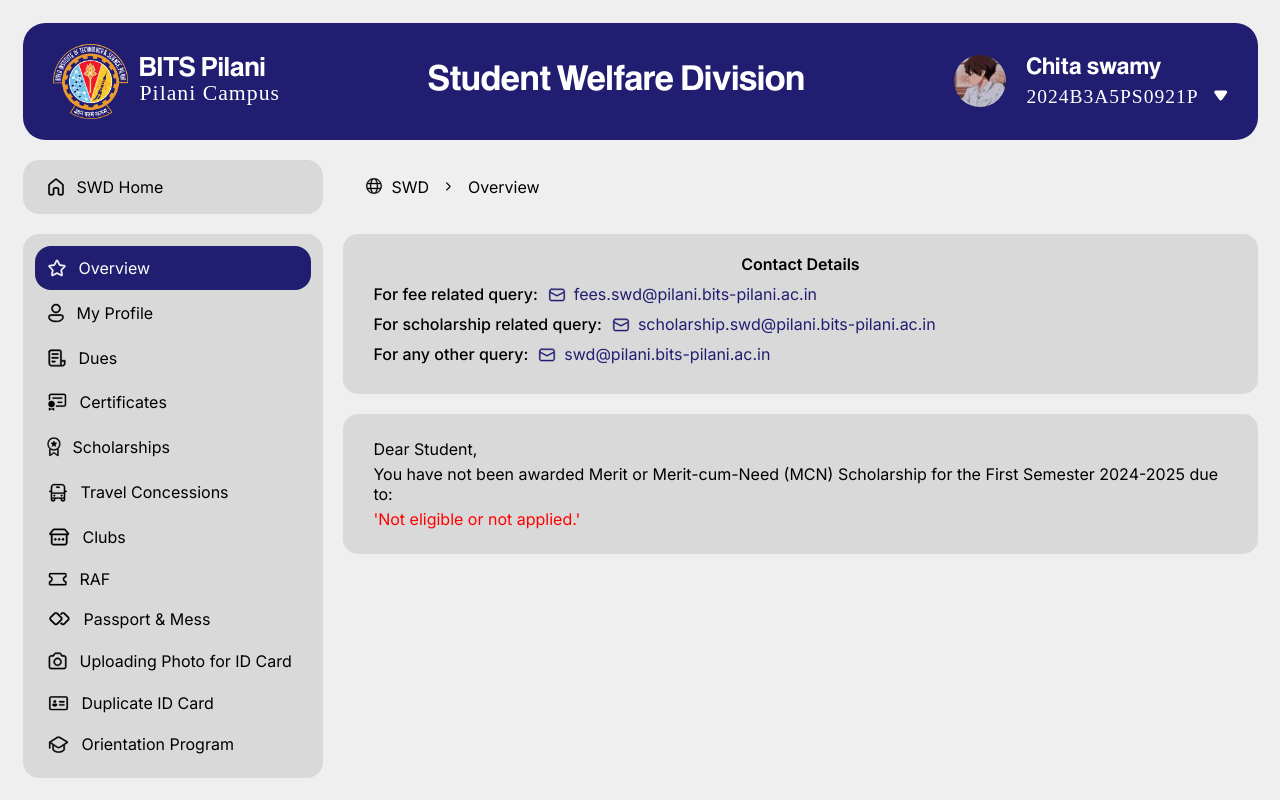
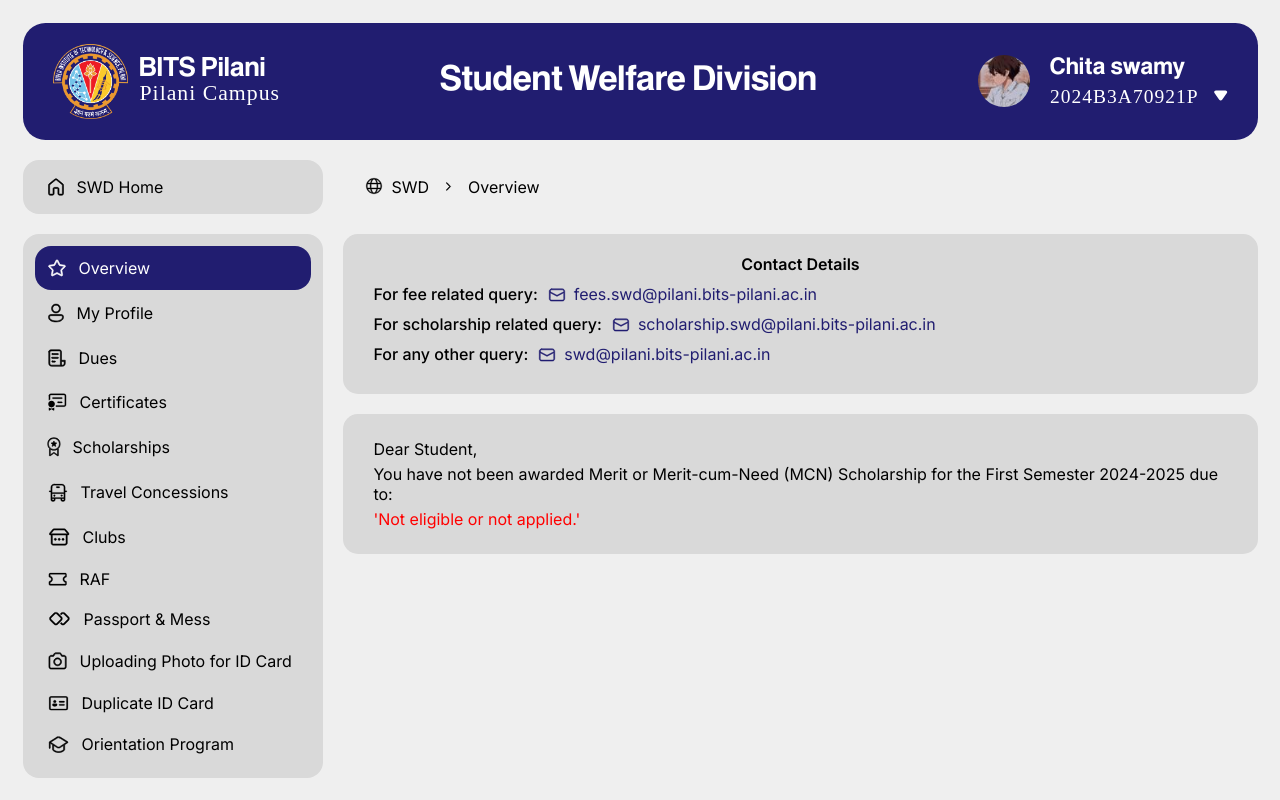
Before and after one commit to dvm-bitspilani/swd, a React (Vite) app: page /overview in a window 1280 px wide. Built offline with nearby package versions, Linux system fonts and the light colour scheme; a web font is replaced by a local one.

Commit message:
Update Header.jsx

```diff
--- a/src/components/Header/Header.jsx
+++ b/src/components/Header/Header.jsx
@@ -8,7 +8,7 @@
 
 export default function Header({
   name = "Chita swamy",
-  id = "2024B3A5PS0921P",
+  id = "2024B3A70921P",
 }) {
   const [isDropdownActive, setIsDropdownActive] = useState(false);
 
```
